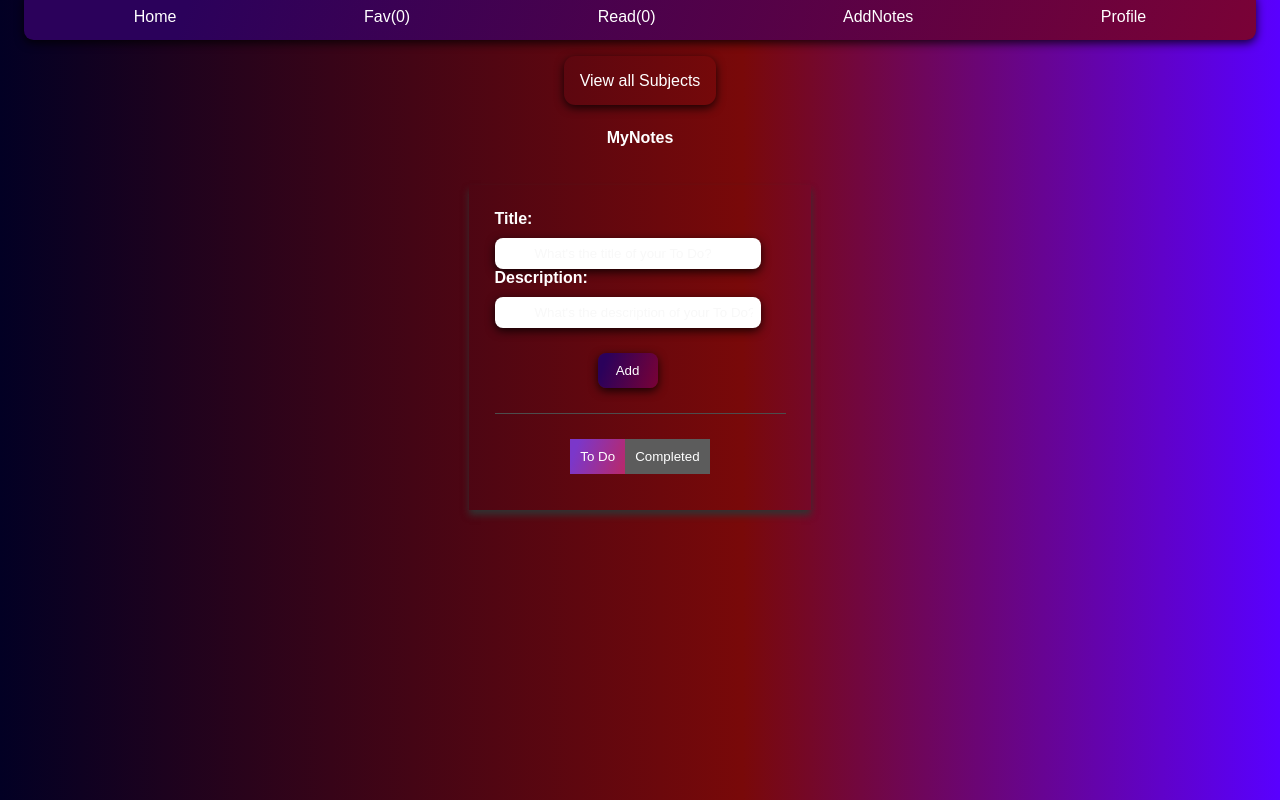
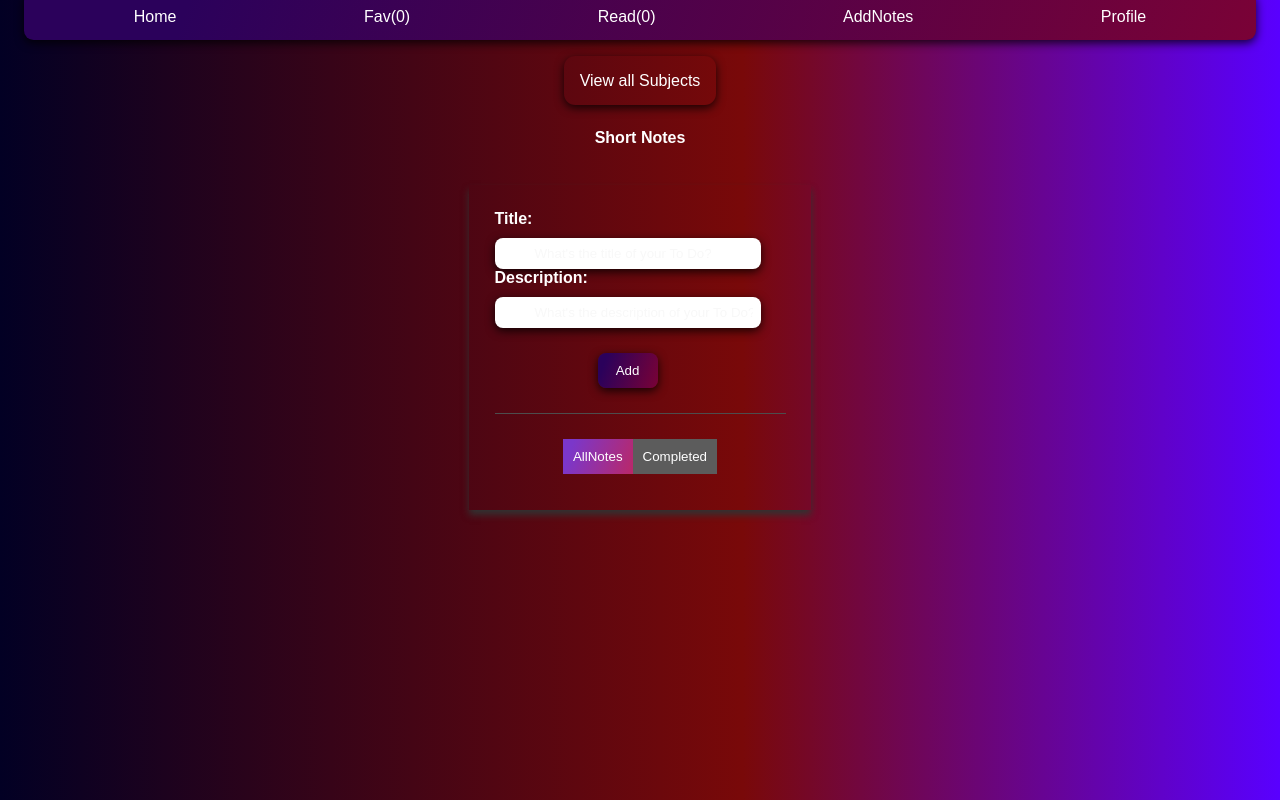
Before and after one commit to NikhilNaroliya/Study-Help, a React (Create React App) app: page /notes in a window 1280 px wide. Built offline with nearby package versions, Linux system fonts and the light colour scheme.

Commit message:
increased the length of notes

```diff
--- a/src/pages/Notes.js
+++ b/src/pages/Notes.js
@@ -93,7 +93,7 @@ export function Notes () {
   return (
     <div className="App">
       <br/>
-      <h4>MyNotes</h4>
+      <h4>Short Notes</h4>
 
 
       <div className="todo-wrapper">
@@ -114,7 +114,7 @@ export function Notes () {
             <label>Description:</label>
             <input
                  id='taking-input'
-             maxlength = "100"
+             maxlength = "500"
               type="text"
               value={newDescription}
               onChange={e => setNewDescription (e.target.value)}
@@ -136,7 +136,7 @@ export function Notes () {
             className={`secondaryBtn ${isCompletedScreen === false && 'active'}`}
             onClick={() => setIsCompletedScreen (false)}
           >
-            To Do
+            AllNotes
           </button>
           <button
             className={`secondaryBtn ${isCompletedScreen === true && 'active'}`}
```
